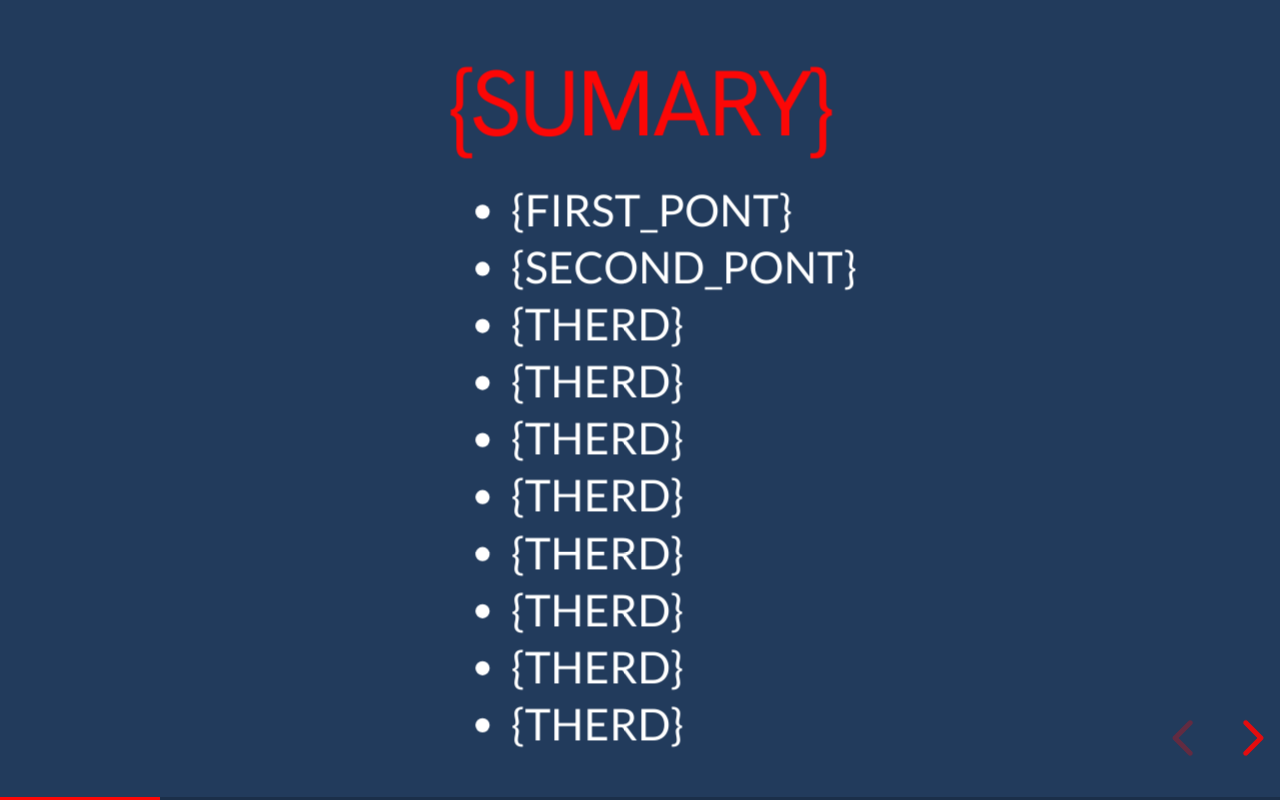
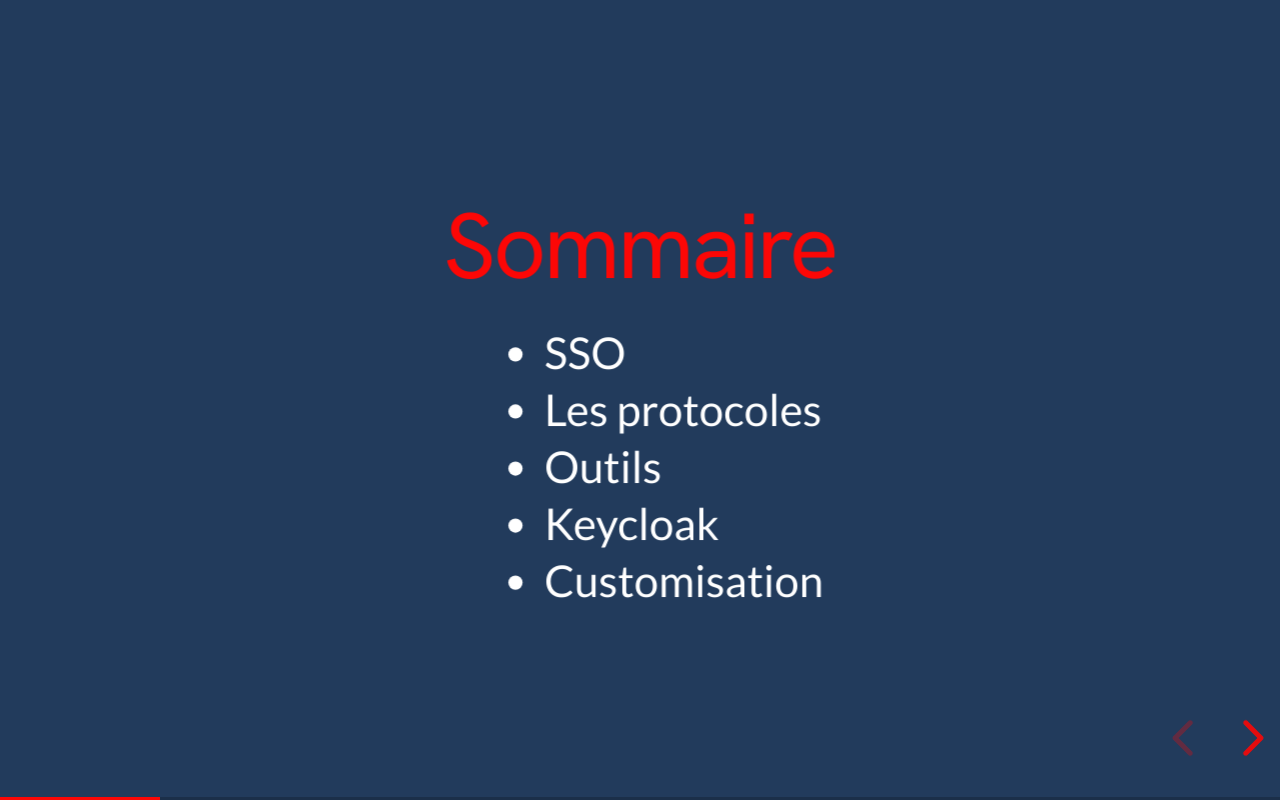
Before and after one commit to BastienCarbonnier/tech-slide, a website: page presentations/keycloak.html in a window 1280 px wide. Both pictures are taken after a click on the button "next slide". Drawn offline with Linux system fonts and the light colour scheme; files whose address does not match are found by name.

Commit message:
develop : Update summary keycloak.html

```diff
--- a/presentations/keycloak.html
+++ b/presentations/keycloak.html
@@ -45,18 +45,13 @@
 
 				<!--SUMARY SLIDE-->
 				<section data-transition="convex">
-					<h2>{SUMARY}</h2>
+					<h2>Sommaire</h2>
 					<ul>
-						<li>{FIRST_PONT}</li>
-						<li>{SECOND_PONT}</li>
-						<li>{THERD}</li>
-						<li>{THERD}</li>
-						<li>{THERD}</li>
-						<li>{THERD}</li>
-						<li>{THERD}</li>
-						<li>{THERD}</li>
-						<li>{THERD}</li>
-						<li>{THERD}</li>
+						<li>SSO</li>
+						<li>Les protocoles</li>
+						<li>Outils</li>
+						<li>Keycloak</li>
+						<li>Customisation</li>
 					</ul>
 				</section>
 
```
